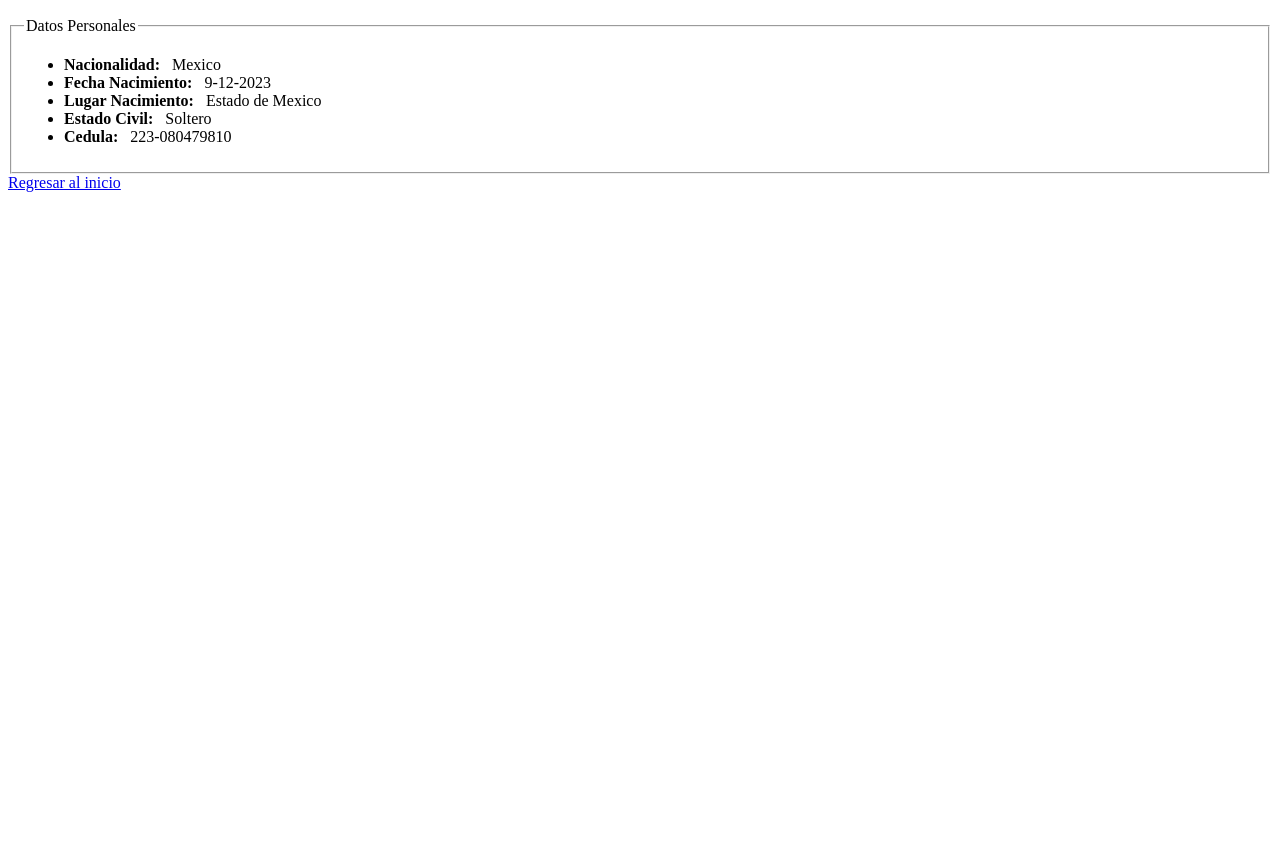
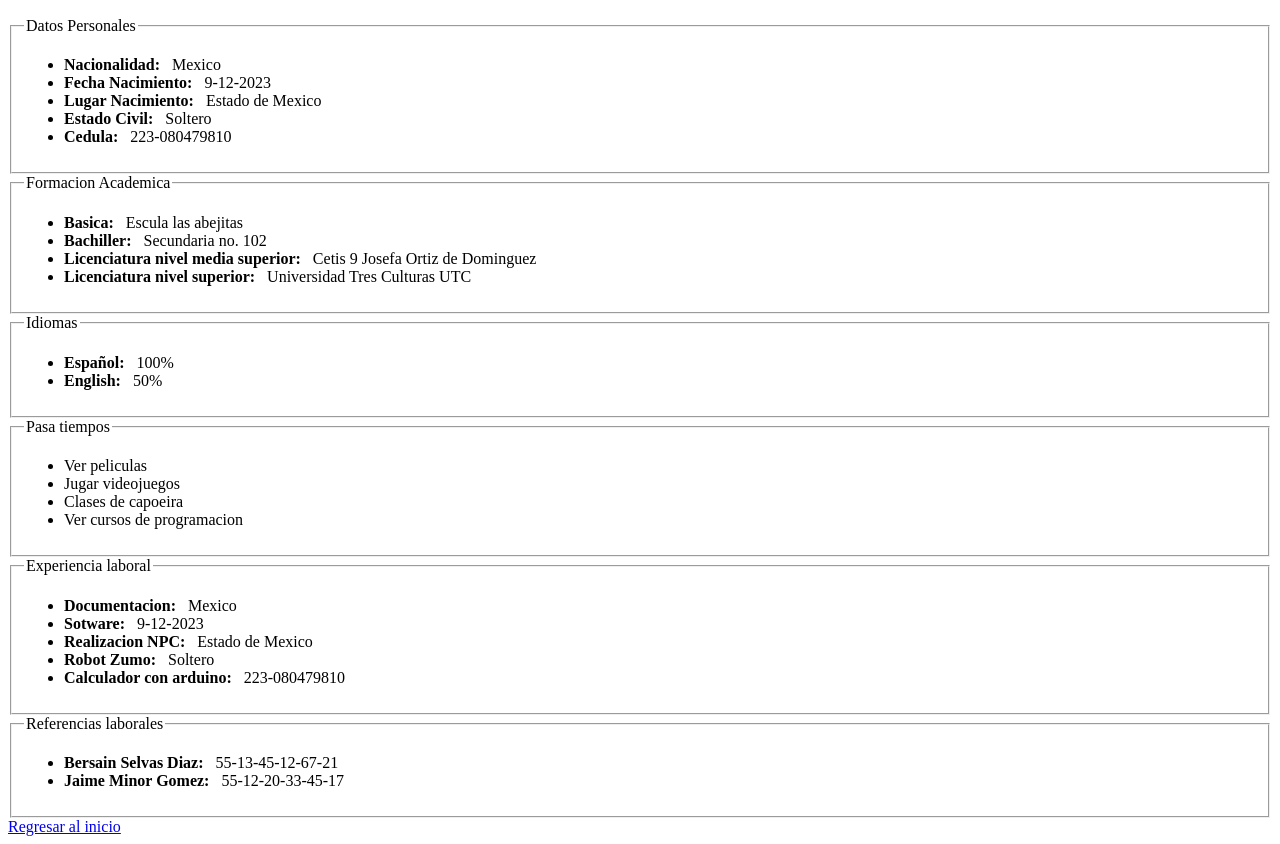
Before and after one commit to Helios59/8SIS1A2023WebReyesReyesHelios, a plain HTML site: page 02HTML/main2.html in a window 1280 px wide. Shown: the part 242-1086 px from the top of the page. Before the commit the page ends 800 px from the top, so only its background shows below. Drawn offline with Linux system fonts and the light colour scheme.

Commit message:
main2 actualizado

```diff
--- a/02HTML/main2.html
+++ b/02HTML/main2.html
@@ -34,6 +34,54 @@
 <li><b>Cedula: &nbsp; </b> 223-080479810 </li>
 </ul>
 </fieldset>
+
+<fieldset>
+    <legend>Formacion Academica</legend>
+<ul>
+<li><b>Basica: &nbsp; </b> Escula las abejitas </li>
+<li><b>Bachiller: &nbsp; </b> Secundaria no. 102 </li>
+<li><b>Licenciatura nivel media superior: &nbsp; </b> Cetis 9 Josefa Ortiz de Dominguez </li>
+<li><b>Licenciatura nivel superior: &nbsp; </b> Universidad Tres Culturas UTC </li>
+</ul>
+</fieldset>
+
+<fieldset>
+    <legend>Idiomas</legend>
+<ul>
+<li><b>Español: &nbsp; </b> 100% </li>
+<li><b>English: &nbsp; </b> 50% </li>
+</ul>
+</fieldset>
+
+<fieldset>
+    <legend>Pasa tiempos</legend>
+<ul>
+<li>Ver peliculas</li>
+<li>Jugar videojuegos</li>
+<li>Clases de capoeira</li>
+<li>Ver cursos de programacion</li>
+</ul>
+</fieldset>
+
+   <fieldset>
+    <legend>Experiencia laboral</legend>
+    <ul>
+    <li><b>Documentacion: &nbsp; </b> Mexico </li>
+    <li><b>Sotware: &nbsp; </b> 9-12-2023 </li>
+    <li><b>Realizacion NPC: &nbsp; </b> Estado de Mexico </li>
+    <li><b>Robot Zumo: &nbsp; </b> Soltero </li>
+    <li><b>Calculador con arduino: &nbsp; </b> 223-080479810 </li>
+    </ul>
+    </fieldset>
+
+        <fieldset>
+        <legend>Referencias laborales</legend>
+        <ul>
+        <li><b>Bersain Selvas Diaz: &nbsp; </b> 55-13-45-12-67-21 </li>
+        <li><b>Jaime Minor Gomez: &nbsp; </b> 55-12-20-33-45-17 </li>
+        </ul>
+        </fieldset>
+
 <a href="../index.html">Regresar al inicio</a>
     </div>
 </body>
```
